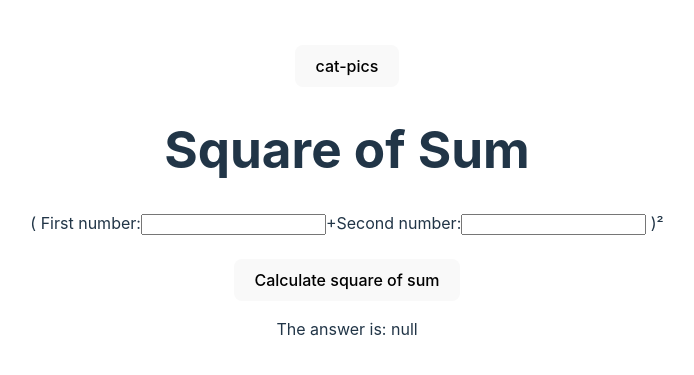
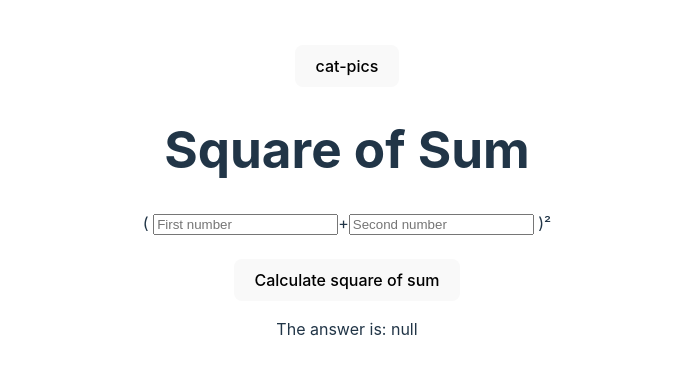
Before and after one commit to matthewaching/testing-and-typescript, a React (Vite) app: page / in a window 1280 px wide. Shown: the part 199-574 px from the top of the page, without its empty margins (293-987 px from the left). Built offline with nearby package versions, Linux system fonts and the light colour scheme.

Commit message:
Fix Calculator test

```diff
--- a/src/components/Calculator.tsx
+++ b/src/components/Calculator.tsx
@@ -23,15 +23,9 @@ const Calculator = () => {
             <h1>Square of Sum</h1>
             <form action={calculateAction}>
                 <span>{'( '}</span>
-                <label>
-                    First number:
-                    <input type='number' name='first-number' />
-                </label>
+                <input type='number' name='first-number' placeholder='First number' />
                 <span>+</span>
-                <label>
-                    Second number:
-                    <input type='number' name='second-number' />
-                </label>
+                <input type='number' name='second-number' placeholder='Second number' />
                 <span>{' )'}&sup2;</span>
                 <br /><br />
                 <button type='submit'>Calculate square of sum</button>
```
Also changed, not shown: 1 other file (tests, documents, lock files or other folders).
